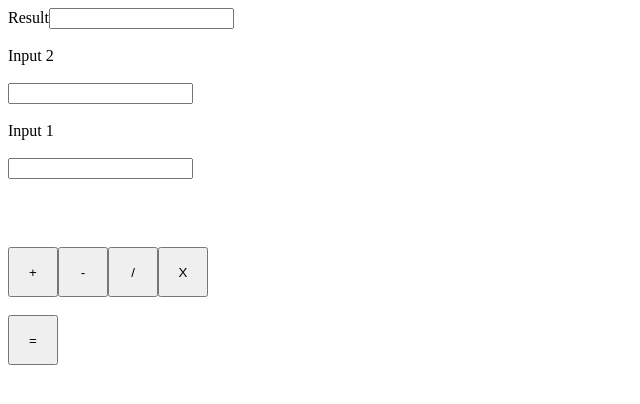
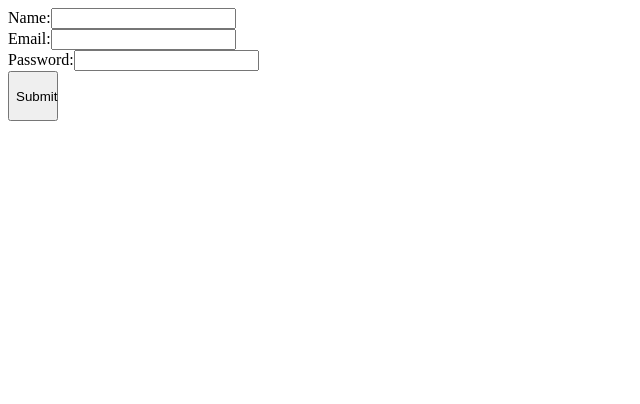
Before and after one commit to sagar56780/first-react-app, a React (Create React App) app: page / in a window 1280 px wide. Shown: the top 404 px of the page, without its empty margins (0-640 px from the left). Built offline with nearby package versions, Linux system fonts and the light colour scheme.

Commit message:
userRef() Hook

```diff
--- a/src/App.jsx
+++ b/src/App.jsx
@@ -1,4 +1,7 @@
 // import React from "react";
+
+const { computeHeadingLevel } = require("@testing-library/react");
+const { useState } = require("react")
 
 
 // import { useRef } from "react";
@@ -463,7 +466,7 @@ const App=()=>{
 export default App;
 */
 //!============task Calculator using useRef===========
-
+/*
 import { useRef } from "react";
 
 const App=()=>{
@@ -522,3 +525,70 @@ const App=()=>{
 }
 
 export default App;
+*/
+//!=================Controlled Forms=================
+
+
+const App=()=>{
+
+
+    let[name,setName]=useState("");
+    let[email,setEmail]=useState("");
+
+    let[password,setPassword]=useState("");
+
+    let handleName=(e)=>{
+
+
+        setName(e.target.value);
+    }
+    let handleEmail=(e)=>{
+
+
+        setEmail(e.target.value);
+    }
+    let handlePassword=(e)=>{
+
+
+        setPassword(e.target.value);
+    }
+
+    let handleSubmit=(e)=>{
+        e.preventDefault();
+
+        console.log(
+            {
+                userName: name,
+                userEmail:email,
+                userPassword:password
+            }
+        );
+    }
+
+    return(<>
+        <form action="" onSubmit={handleSubmit}>
+            <div>
+                <label htmlFor="">Name:</label>
+                <input type="text" value={name} onChange={handleName}></input>
+            </div>
+            <div>
+                <label htmlFor="">Email:</label>
+                <input type="text" value={email} onChange={handleEmail}></input>
+            </div>
+            <div>
+                <label htmlFor="">Password:</label>
+                <input type="text" value={password} onChange={handlePassword}></input>
+            </div>
+
+            <button>Submit</button>
+
+
+        </form>
+
+
+    </>)
+
+
+
+}
+export default App;
```
